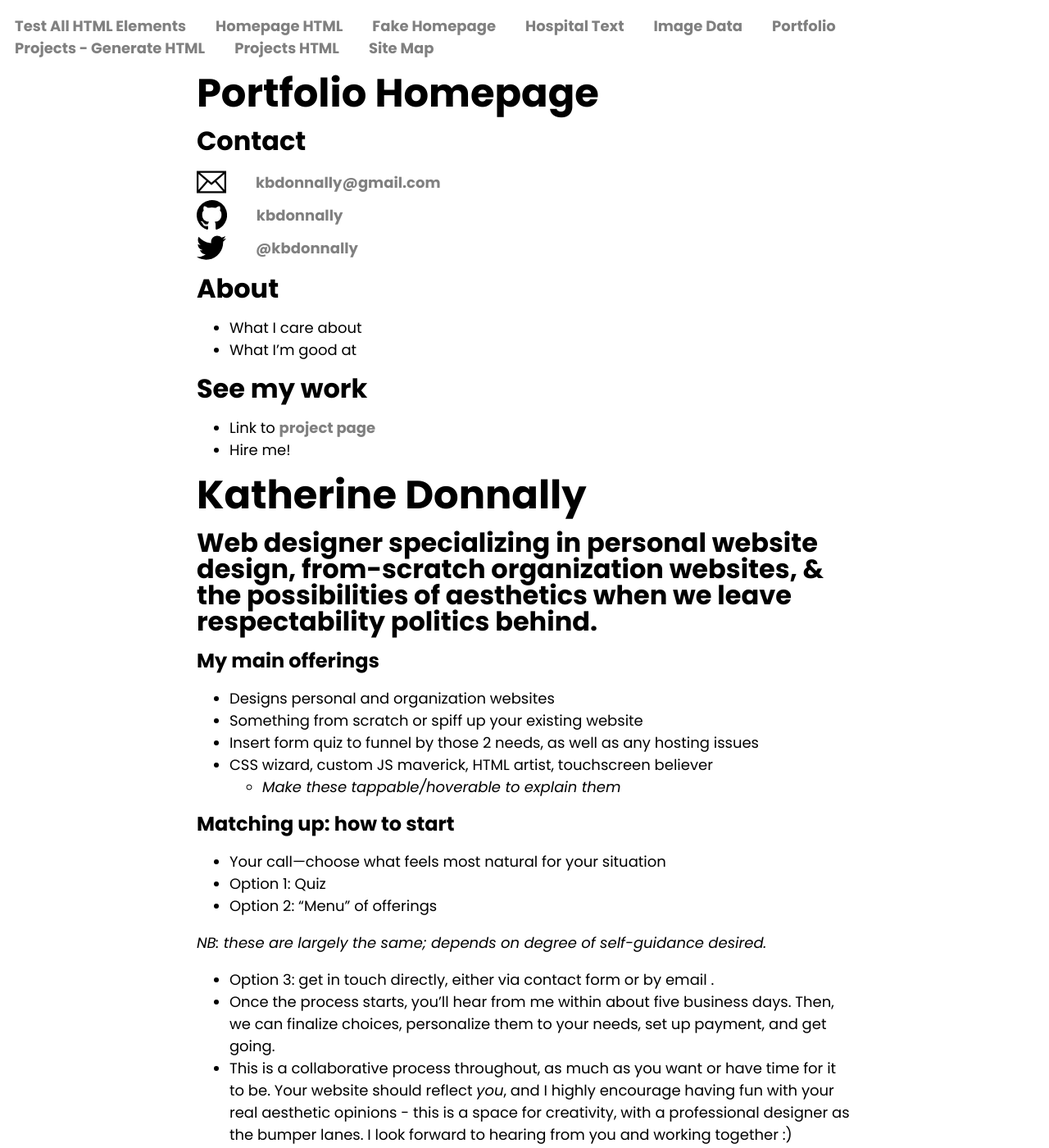
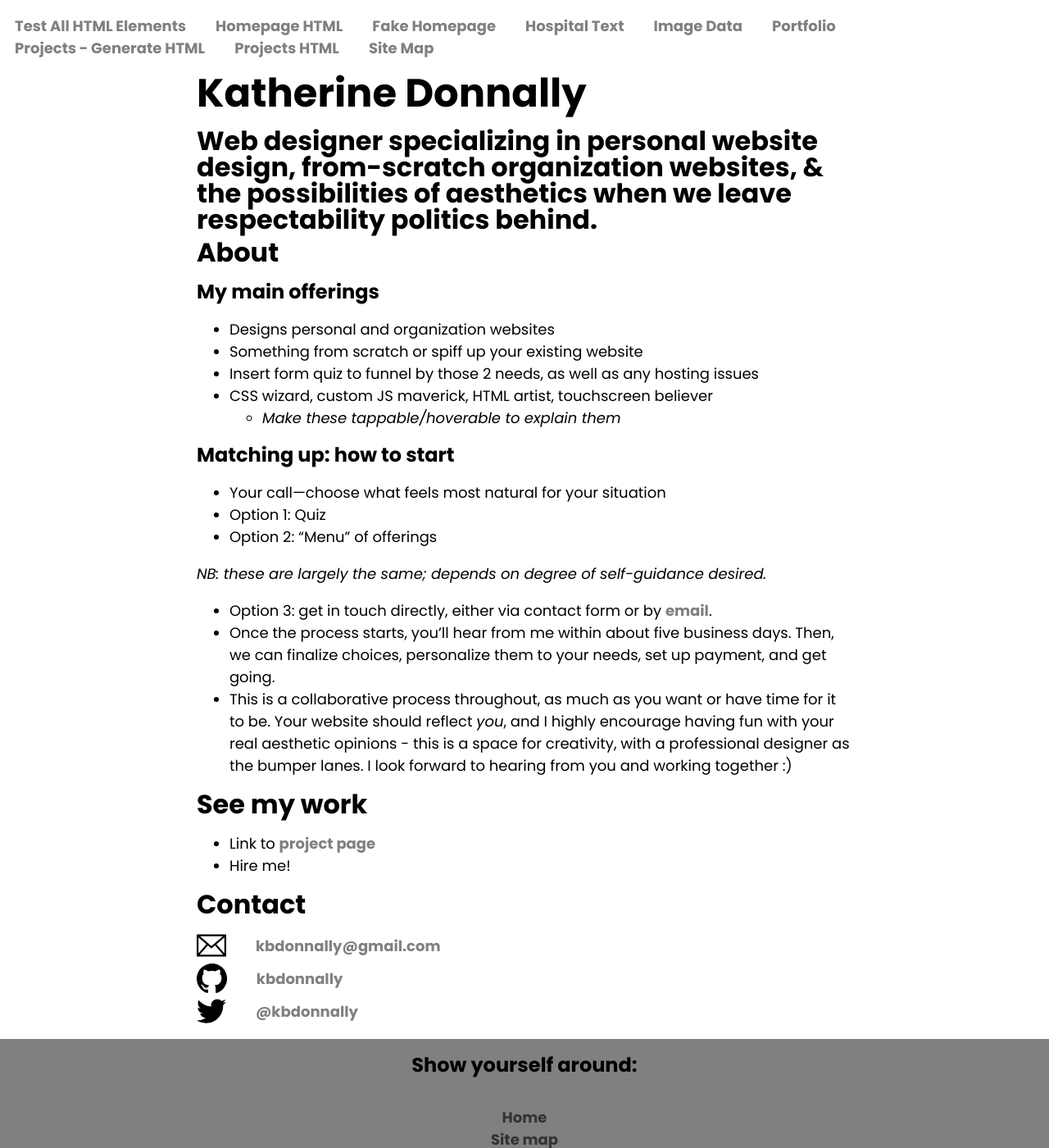
Before and after one commit to kbdonnally/katherinedoes.design, a Jekyll site: the page built from index.md, in a window 1280 px wide and 1400 px high. Shown: the whole window at 82% size. Built offline with Jekyll 4.4.1, drawn with Linux system fonts in a browser that asks for light colours; some web fonts are replaced; our own code applies the rules of GitHub Pages for plain Markdown files.

Commit message:
Reorder and edit homepage information & wording

```diff
--- a/index.md
+++ b/index.md
@@ -2,33 +2,12 @@
 layout: default
 ---
 
-# Portfolio Homepage
-
-## Contact
-
-{% assign contacts = site.data.contact | sort: 'order' %}
-<ul class="home-contact__list">
-{% for contact in contacts %}
-<li class="home-contact__item">
-	<img alt="{{ contact.type }}" title="{{ contact.type }}" src="{{ contact.img | relative_url }}">
-	<a href="{{ contact.url }}">{{ contact.username }}</a>
-</li>
-{% endfor %}
-</ul>
-
-## About
-
-- What I care about
-- What I'm good at
-
-## See my work
-
-- Link to [project page]({{site.baseurl}}/projects/)
-- Hire me!
-
 # Katherine Donnally
 
 ## Web designer specializing in personal website design, from-scratch organization websites, & the possibilities of aesthetics when we leave respectability politics behind.
+
+
+## About
 
 ### My main offerings
 
@@ -46,7 +25,24 @@ layout: default
 
 *NB: these are largely the same; depends on degree of self-guidance desired.*
 
-- Option 3: get in touch directly, either via contact form or by email <insert email>.
+- Option 3: get in touch directly, either via contact form or by [email]({{ site.data.contact.email.url }}).
 
 - Once the process starts, you'll hear from me within about five business days. Then, we can finalize choices, personalize them to your needs, set up payment, and get going.
 - This is a collaborative process throughout, as much as you want or have time for it to be. Your website should reflect *you*, and I highly encourage having fun with your real aesthetic opinions - this is a space for creativity, with a professional designer as the bumper lanes. I look forward to hearing from you and working together :)
+
+## See my work
+
+- Link to [project page]({{site.baseurl}}/projects/)
+- Hire me!
+
+## Contact
+
+{% assign contacts = site.data.contact | sort: 'order' %}
+<ul class="home-contact__list">
+{% for contact in contacts %}
+<li class="home-contact__item">
+	<img alt="{{ contact.type }}" title="{{ contact.type }}" src="{{ contact.img | relative_url }}">
+	<a href="{{ contact.url }}">{{ contact.username }}</a>
+</li>
+{% endfor %}
+</ul>
```
